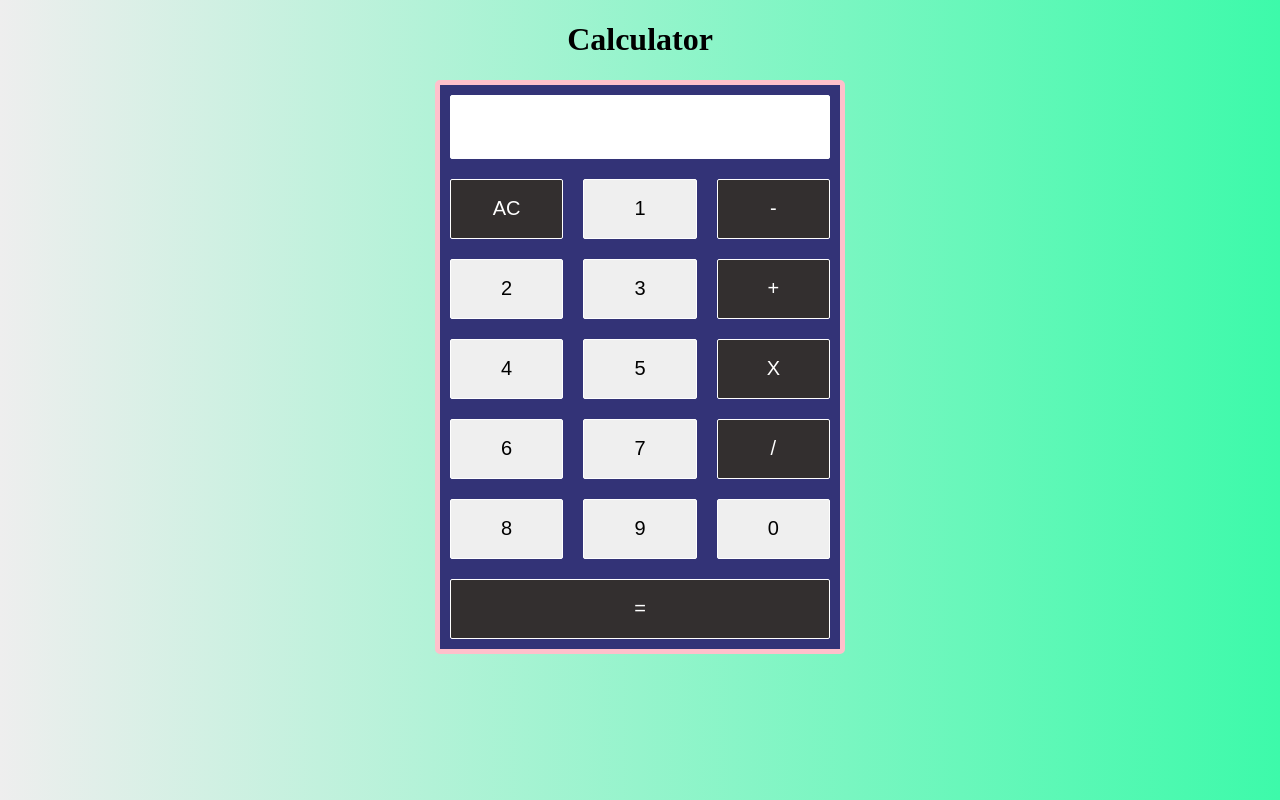
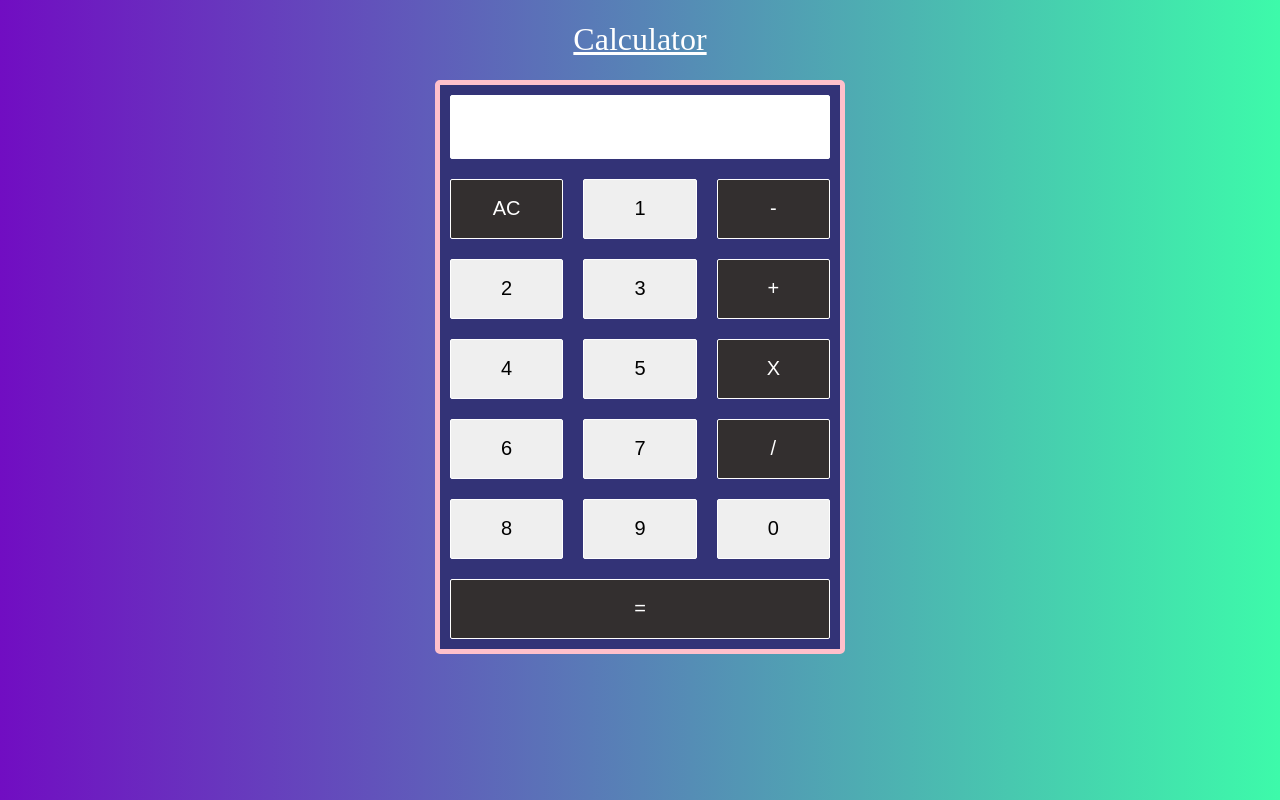
Before and after one commit to giordifungula/calculatorapp, a plain HTML site: page index.html in a window 1280 px wide. Drawn offline with Linux system fonts and the light colour scheme.

Commit message:
changed linear gradient and added color to heading

```diff
--- a/styles.css
+++ b/styles.css
@@ -2,8 +2,13 @@ body {
     margin: 0;
     padding: 0;
     font-size: 16px;
-    background: linear-gradient(to right, #eee, #3dfaaa);
+    background: linear-gradient(to right, rgb(113, 13, 194), #3dfaaa);
     text-align: center;
+}
+h1 {
+    color: #fff;
+    font-weight: 400;
+    text-decoration: underline;
 }
 
 .calculator {
```
